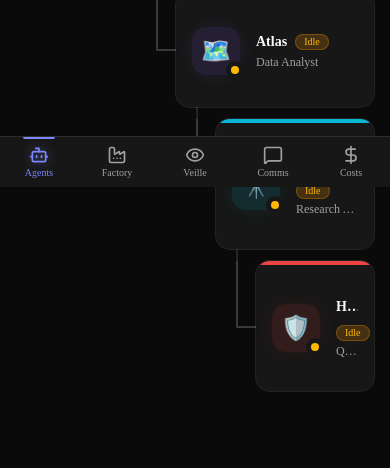
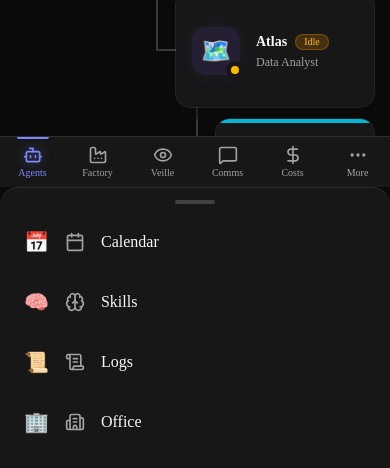
Before and after one commit to george-joalys/mission-control, a Next.js app: page /agents in a window 390 px wide. Shown: the part 657-1125 px from the top of the page. Built offline with nearby package versions, Linux system fonts and the light colour scheme; no server answers; the database is empty.

Commit message:
feat: bottom nav More drawer pour pages secondaires

```diff
--- a/components/bottom-nav.tsx
+++ b/components/bottom-nav.tsx
@@ -1,9 +1,10 @@
 "use client";
 
 import Link from "next/link";
-import { usePathname } from "next/navigation";
-import { Bot, Factory, Eye, MessageSquare, DollarSign } from "lucide-react";
+import { usePathname, useRouter } from "next/navigation";
+import { Bot, Factory, Eye, MessageSquare, DollarSign, MoreHorizontal, Calendar, Brain, ScrollText, Building2 } from "lucide-react";
 import { cn } from "@/lib/utils";
+import { useState, useEffect } from "react";
 
 const bottomNavItems = [
   { href: "/agents", label: "Agents", icon: Bot },
@@ -13,10 +14,42 @@ const bottomNavItems = [
   { href: "/costs", label: "Costs", icon: DollarSign },
 ];
 
+const moreItems = [
+  { href: "/calendar", label: "Calendar", icon: Calendar, emoji: "📅" },
+  { href: "/skills", label: "Skills", icon: Brain, emoji: "🧠" },
+  { href: "/logs", label: "Logs", icon: ScrollText, emoji: "📜" },
+  { href: "/office", label: "Office", icon: Building2, emoji: "🏢" },
+];
+
 export function BottomNav() {
   const pathname = usePathname();
+  const router = useRouter();
+  const [drawerOpen, setDrawerOpen] = useState(false);
+
+  // Close drawer on route change
+  useEffect(() => {
+    setDrawerOpen(false);
+  }, [pathname]);
+
+  // Prevent body scroll when drawer is open
+  useEffect(() => {
+    if (drawerOpen) {
+      document.body.style.overflow = "hidden";
+    } else {
+      document.body.style.overflow = "";
+    }
+    return () => {
+      document.body.style.overflow = "";
+    };
+  }, [drawerOpen]);
+
+  const handleMoreItemClick = (href: string) => {
+    setDrawerOpen(false);
+    router.push(href);
+  };
 
   return (
+    <>
       <nav
         className="fixed bottom-0 left-0 right-0 z-50 flex border-t border-border bg-card md:hidden"
         style={{ paddingBottom: "env(safe-area-inset-bottom, 0px)" }}
@@ -42,6 +75,59 @@ export function BottomNav() {
             </Link>
           );
         })}
+
+        {/* More button */}
+        <button
+          onClick={() => setDrawerOpen(true)}
+          className={cn(
+            "flex flex-1 flex-col items-center gap-0.5 py-2 transition-colors",
+            drawerOpen
+              ? "text-indigo-400"
+              : "text-muted-foreground hover:text-foreground"
+          )}
+        >
+          <MoreHorizontal className="h-5 w-5" />
+          <span className="text-[10px] leading-tight">More</span>
+        </button>
       </nav>
+
+      {/* Overlay */}
+      <div
+        className={cn(
+          "fixed inset-0 z-[60] bg-black/50 transition-opacity duration-300 md:hidden",
+          drawerOpen ? "opacity-100 pointer-events-auto" : "opacity-0 pointer-events-none"
+        )}
+        onClick={() => setDrawerOpen(false)}
+      />
+
+      {/* Slide-up drawer */}
+      <div
+        className={cn(
+          "fixed bottom-0 left-0 right-0 z-[70] bg-card border-t border-border rounded-t-2xl transition-transform duration-300 ease-out md:hidden",
+          drawerOpen ? "translate-y-0" : "translate-y-full"
+        )}
+        style={{ paddingBottom: "env(safe-area-inset-bottom, 0px)" }}
+      >
+        {/* Handle bar */}
+        <div className="flex justify-center pt-3 pb-2">
+          <div className="h-1 w-10 rounded-full bg-muted-foreground/30" />
+        </div>
+
+        {/* Items */}
+        <div className="pb-4">
+          {moreItems.map((item) => (
+            <button
+              key={item.href}
+              onClick={() => handleMoreItemClick(item.href)}
+              className="flex w-full items-center gap-4 px-6 py-4 text-base text-foreground hover:bg-muted/50 transition-colors"
+            >
+              <span className="text-xl">{item.emoji}</span>
+              <item.icon className="h-5 w-5 text-muted-foreground" />
+              <span className="font-medium">{item.label}</span>
+            </button>
+          ))}
+        </div>
+      </div>
+    </>
   );
 }
```
Lines whose indentation alone changed are shown as unchanged.
